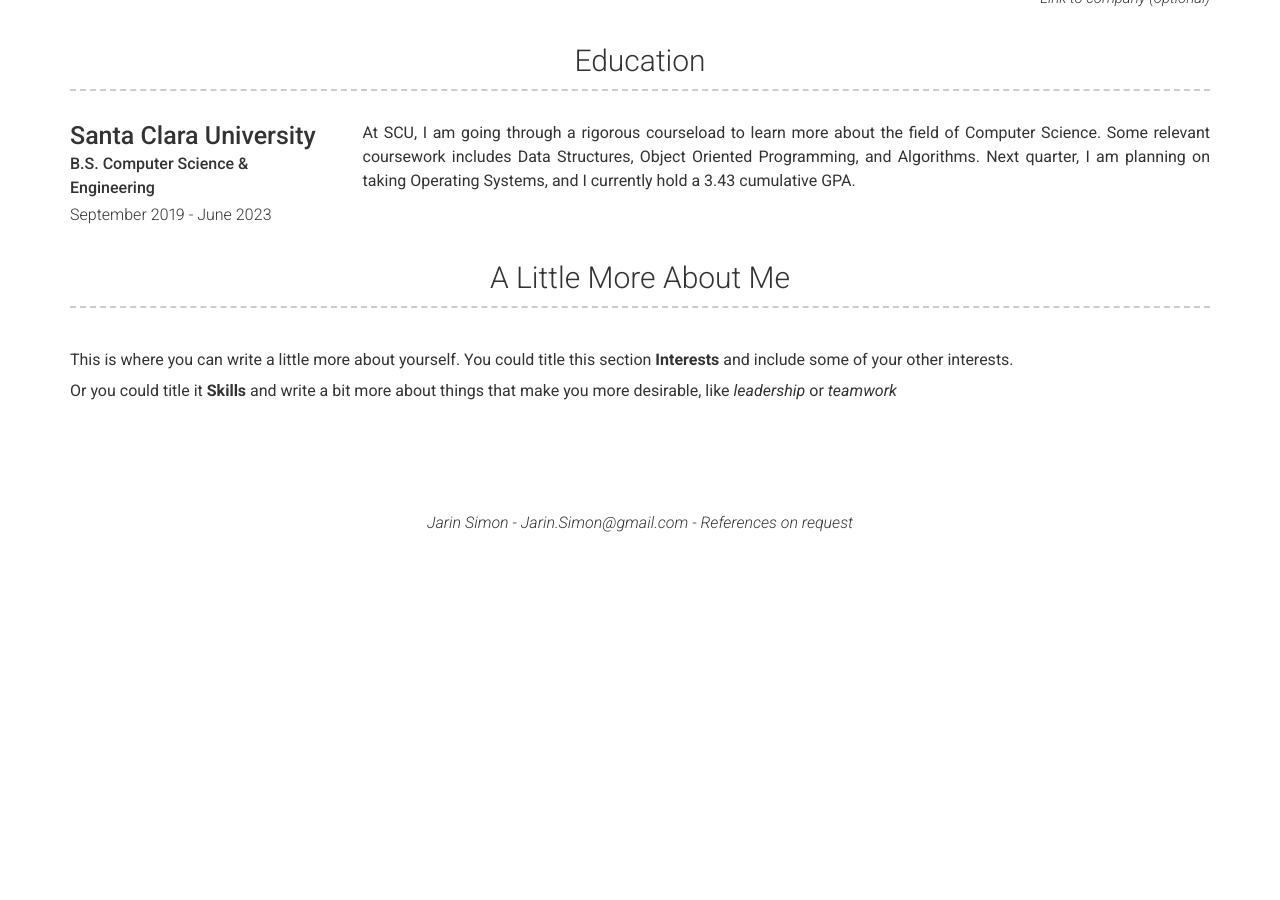
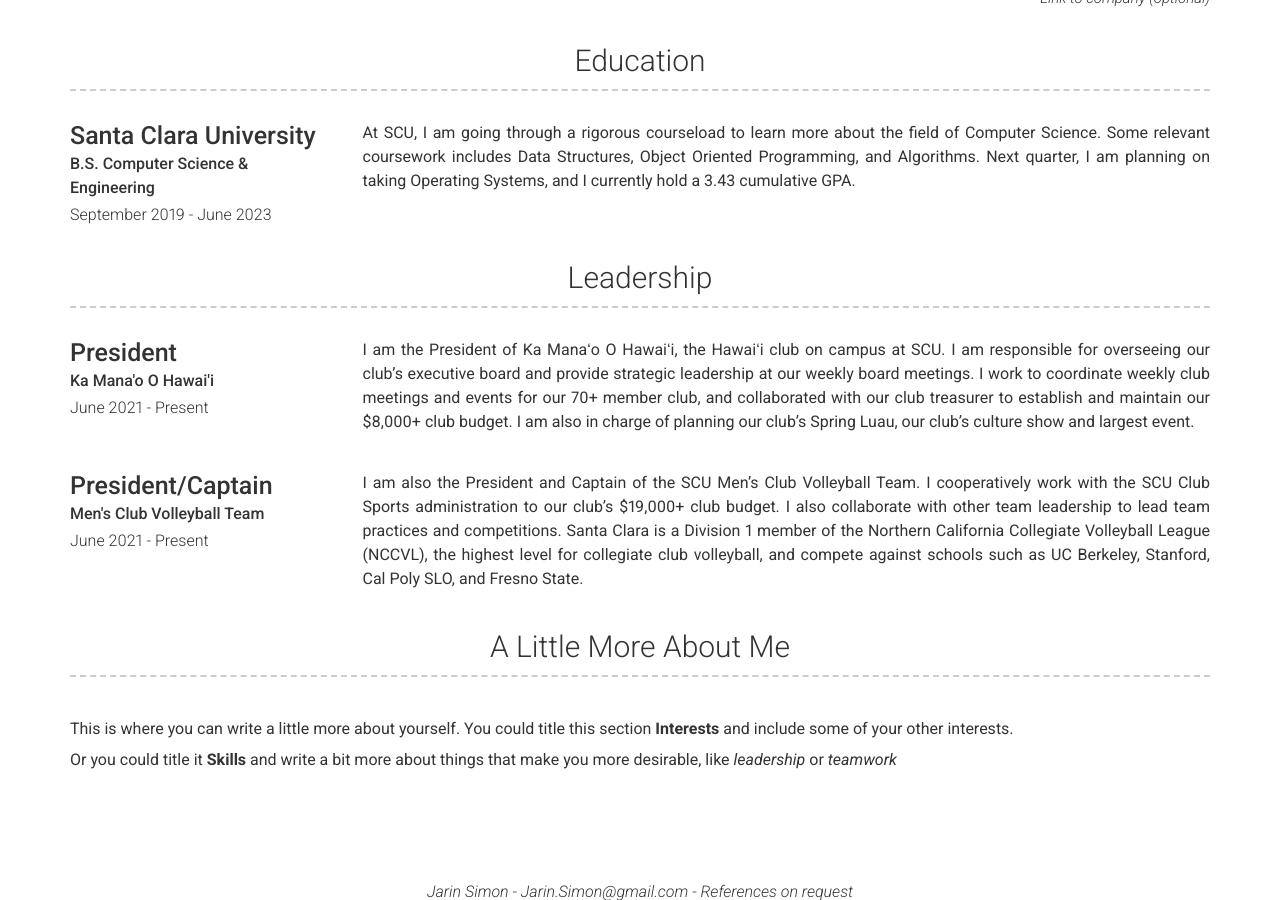
Before and after one commit to sproogen/modern-resume-theme, a Jekyll site: the page built from index.md, in a window 1280 px wide and 900 px high, scrolled down 917 px. Built offline with Jekyll 4.4.1, drawn with Linux system fonts in a browser that asks for light colours; nearby versions of some CDN libraries; before the commit the page ends 1459 px from its top, so only the background shows below that.

Commit message:
Leadership initial commit

```diff
--- a/_config.yml
+++ b/_config.yml
@@ -73,6 +73,7 @@
           Short overview of the project (optional)
         description: | # this will include new lines to allow paragraphs
           Description about the work on/with the project
+
   - title: Experience
     layout: list
     content:
@@ -85,6 +86,7 @@
           Short description of the company (optional)
         description: | # this will include new lines to allow paragraphs
           Description of role
+
   - title: Education
     layout: list
     content:
@@ -95,6 +97,29 @@
         description: | # this will include new lines to allow paragraphs
           At SCU, I am going through a rigorous courseload to learn more about the field of Computer Science. Some relevant coursework includes Data Structures, Object Oriented Programming, and Algorithms.
           Next quarter, I am planning on taking Operating Systems, and I currently hold a 3.43 cumulative GPA.
+
+  - title: Leadership
+    layout: list
+    content:
+    - layout: left
+      title: President
+      sub_title: Ka Mana'o O Hawai'i
+      caption: June 2021 - Present
+      #quote: >
+      #    Outside of the classroom, I am pretty involved in campus life...
+      description: |
+        I am the President of Ka Manaʻo O Hawaiʻi, the Hawaiʻi club on campus at SCU. I am responsible for overseeing our club's executive board and provide strategic leadership at our weekly board meetings.
+        I work to coordinate weekly club meetings and events for our 70+ member club, and collaborated with our club treasurer to establish and maintain our $8,000+ club budget. I am also in charge of planning our club's Spring Luau, our club's culture show and largest event.
+
+    - layout: left
+      title: President/Captain
+      sub_title: Men's Club Volleyball Team
+      caption: June 2021 - Present
+      #quote: >
+      #    Outside of the classroom, I am pretty involved in campus life...
+      description: |
+        I am also the President and Captain of the SCU Men's Club Volleyball Team. I cooperatively work with the SCU Club Sports administration to our club's $19,000+ club budget. I also collaborate with other team leadership to lead team practices and competitions.
+        Santa Clara is a Division 1 member of the Northern California Collegiate Volleyball League (NCCVL), the highest level for collegiate club volleyball, and compete against schools such as UC Berkeley, Stanford, Cal Poly SLO, and Fresno State.
 
   - title: A Little More About Me
     layout: text
```
